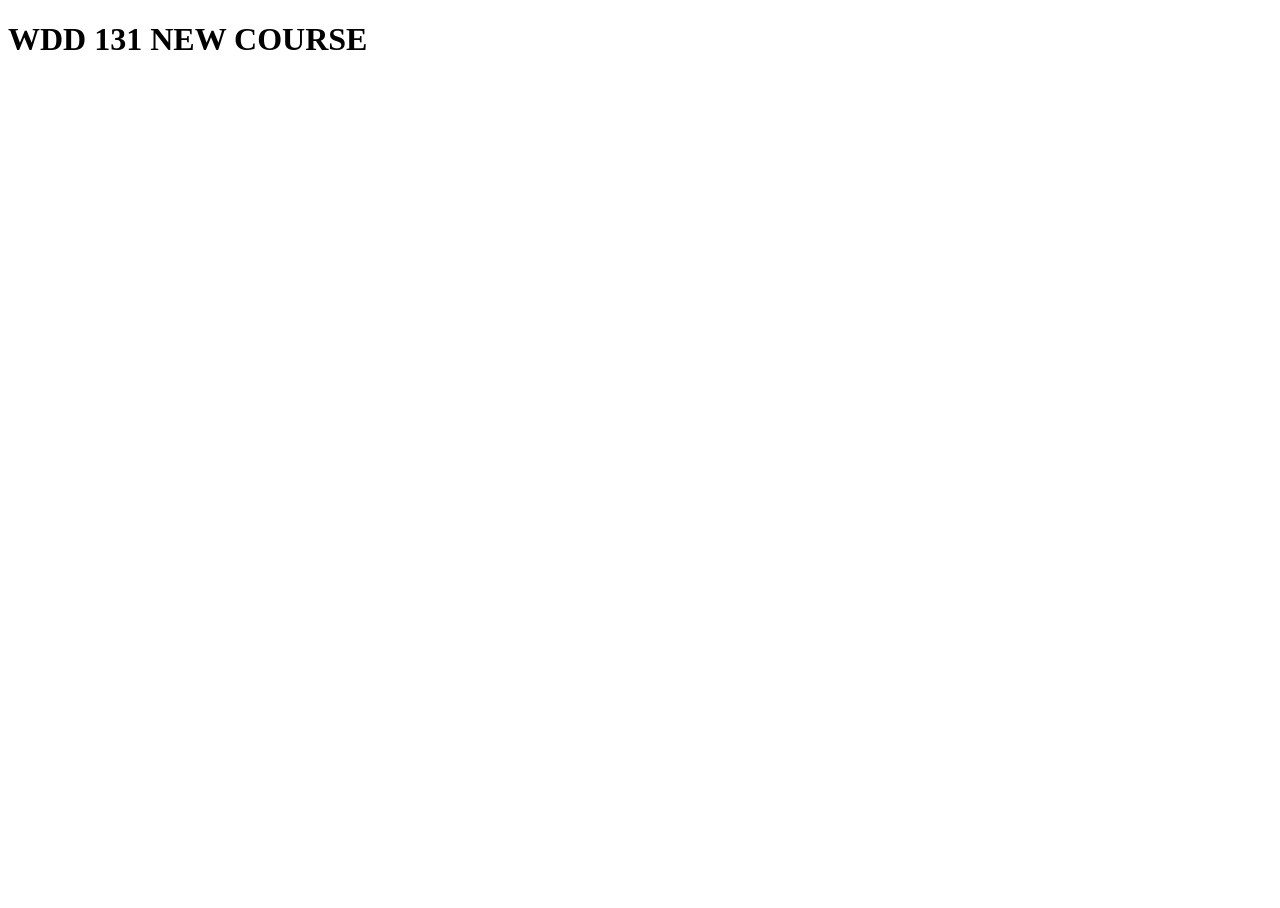
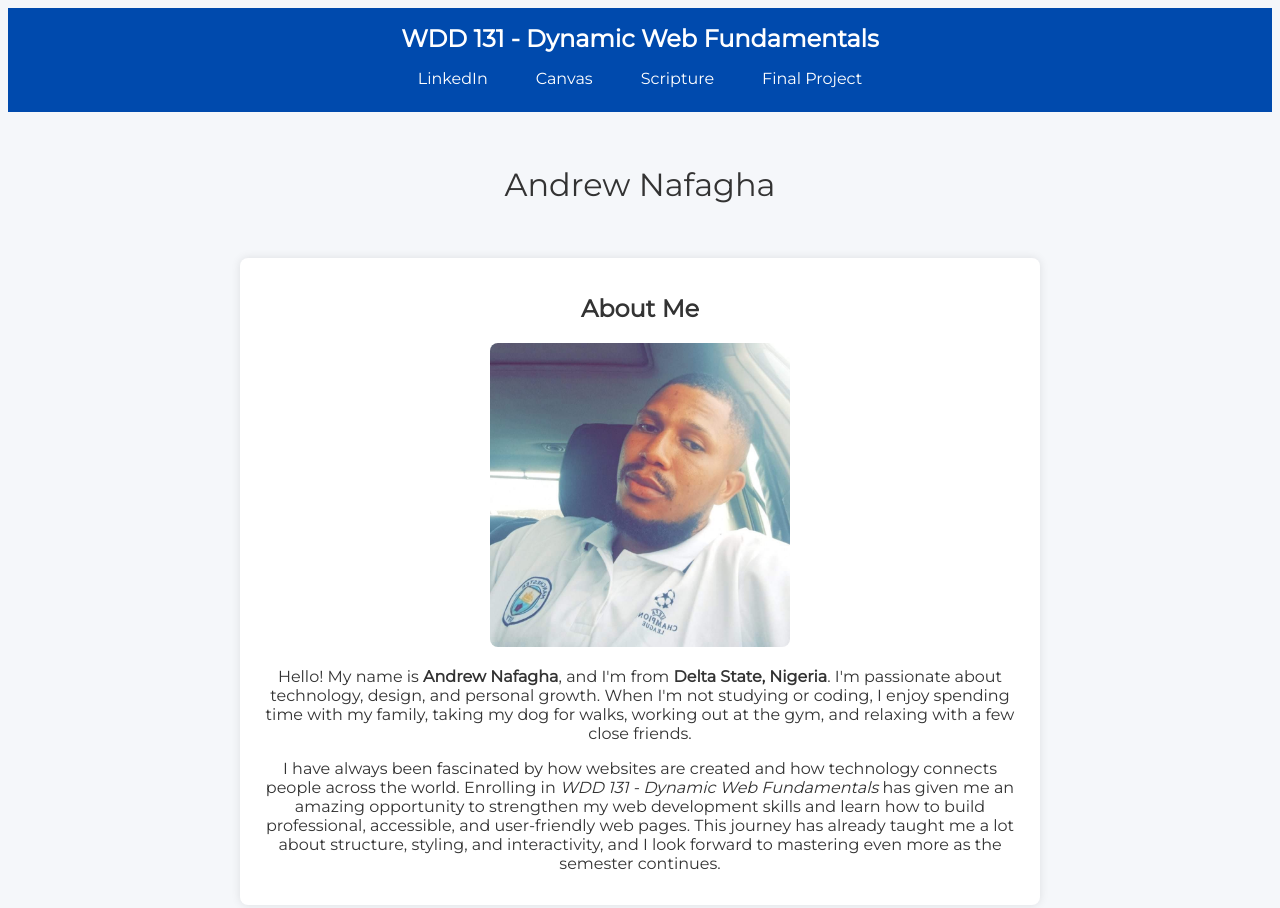
Before and after one commit to andygildev/wdd131, a plain HTML site: page index.html in a window 1280 px wide. Shown: the top 908 px of the page. Before the commit the page ends 800 px from the top, so only its background shows below. Drawn offline with Linux system fonts and the light colour scheme.

Commit message:
Term6 project work

```diff
--- a/index.html
+++ b/index.html
@@ -3,9 +3,67 @@
 <head>
     <meta charset="UTF-8">
     <meta name="viewport" content="width=device-width, initial-scale=1.0">
-    <title>WDD131 NEW COURSE</title>
+    <meta name="description" content="WDD 131: Dynamic Web Fundamentals - Andrew Nafagha">
+    <meta name="author" content="Andrew Nafagha">
+    <link rel="stylesheet" href="styles/base.css">
+    <script src="scripts/getdates.js" defer></script>
+    <title>WDD 131 - Dynamic Web Fundamentals - Andrew Nafagha</title>
+
+    <link rel="preconnect" href="https://fonts.googleapis.com">
+    <link rel="preconnect" href="https://fonts.gstatic.com" crossorigin>
+    <link href="https://fonts.googleapis.com/css2?family=Montserrat&display=swap" rel="stylesheet">
 </head>
+
 <body>
-    <h1> WDD 131 NEW COURSE</h1>
+  <header>
+    <span id="course-title">WDD 131 - Dynamic Web Fundamentals</span>
+    <nav>
+      <a href="https://www.linkedin.com/">LinkedIn</a>
+      <a href="https://byupw.instructure.com/">Canvas</a>
+      <a href="https://www.churchofjesuschrist.org/study/scriptures/bofm/1-ne/12?lang=eng">Scripture</a>
+      <a href="#">Final Project</a>
+    </nav>
+  </header>
+
+  <main>
+    <h1>Andrew Nafagha</h1>
+
+    <section class="card">
+      <h2>About Me</h2>
+      <img src="images/profile.jpg" alt="Photo of Andrew Nafagha">
+      <p>
+        Hello! My name is <strong>Andrew Nafagha</strong>, and I'm from <strong>Delta State, Nigeria</strong>.
+        I'm passionate about technology, design, and personal growth. When I'm not studying or coding,
+        I enjoy spending time with my family, taking my dog for walks, working out at the gym, and relaxing with a few close friends.
+      </p>
+      <p>
+        I have always been fascinated by how websites are created and how technology connects people across the world.
+        Enrolling in <em>WDD 131 - Dynamic Web Fundamentals</em> has given me an amazing opportunity to strengthen my web development skills
+        and learn how to build professional, accessible, and user-friendly web pages.
+        This journey has already taught me a lot about structure, styling, and interactivity, and I look forward to mastering even more as the semester continues.
+      </p>
+    </section>
+
+    <section class="card">
+      <h2>Nigeria, Delta State</h2>
+      <img src="images/delta_state.jpg" alt="A scenic view of Delta State, Nigeria">
+      <p>
+        Delta State is one of Nigeria's most vibrant and resourceful regions, known for its rich oil reserves,
+        cultural diversity, and beautiful natural landscapes. The state features lush greenery, rivers, and wetlands that
+        support fishing, farming, and tourism. It's a melting pot of many ethnic groups, including the Urhobo, Itsekiri, Isoko, and Ijaw people -
+        each with their unique traditions, languages, and festivals.
+      </p>
+      <p>
+        Beyond its natural and economic value, Delta State is full of warmth, hospitality, and creativity.
+        From local art and music to traditional food and fashion, it represents the energetic spirit of southern Nigeria.
+        It's a place I'm proud to call home, and it constantly inspires me to learn, grow, and give back through my work.
+      </p>
+    </section>
+  </main>
+
+  <footer>
+    <p>&copy; <span id="currentyear"></span> Andrew Nafagha | Nigeria</p>
+    <p id="lastModified"></p>
+  </footer>
 </body>
 </html>
--- /dev/null
+++ b/scripts/getdates.js
@@ -0,0 +1,5 @@
+
+document.getElementById("currentyear").textContent = new Date().getFullYear();
+
+
+document.getElementById("lastModified").textContent = `Last Modified: ${document.lastModified}`;
--- /dev/null
+++ b/styles/base.css
@@ -0,0 +1,72 @@
+body {
+
+  font-family: "Montserrat", sans-serif;
+  font-weight: 400;
+  background-color: #f5f7fa;
+  color: #333;
+}
+
+h1 {
+    font-weight: 100;
+    text-align: center;
+}
+
+
+header {
+  background-color: #004aad;
+  color: white;
+  text-align: center;
+  padding: 1rem;
+}
+
+#course-title {
+  display: block;
+  font-size: 1.5rem;
+  font-weight: 600;
+  margin-bottom: 0.5rem;
+}
+
+nav {
+  display: flex;
+  justify-content: center;
+  gap: 1rem;
+}
+
+nav a {
+  color: white;
+  text-decoration: none;
+  padding: 0.5rem 1rem;
+  border-radius: 0.5rem;
+}
+
+nav a:hover {
+  background-color: #0066ff;
+}
+
+main {
+  max-width: 800px;
+  margin: 2rem auto;
+  display: grid;
+  gap: 2rem;
+}
+
+.card {
+  background-color: white;
+  padding: 1rem;
+  border-radius: 0.5rem;
+  box-shadow: 0 0 10px rgba(0, 0, 0, 0.1);
+  text-align: center;
+}
+
+.card img {
+  width: 100%;
+  max-width: 300px;
+  border-radius: 0.5rem;
+}
+
+footer {
+  background-color: #004aad;
+  color: white;
+  text-align: center;
+  padding: 1rem;
+}
```
Also changed, not shown: images/delta_state.jpg (added), images/profile.jpg (added).
